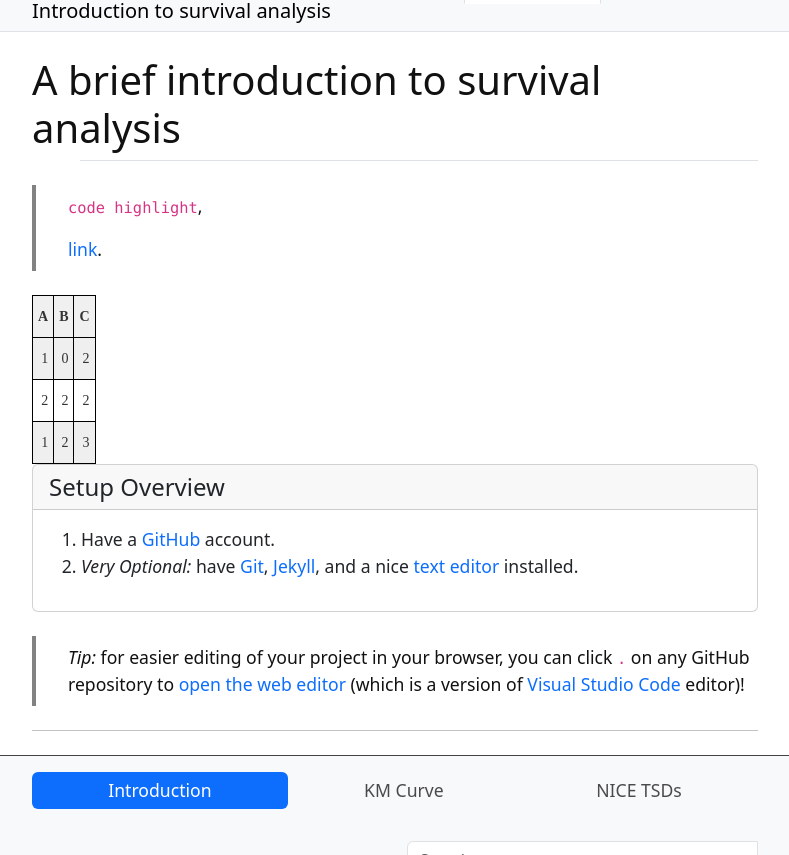
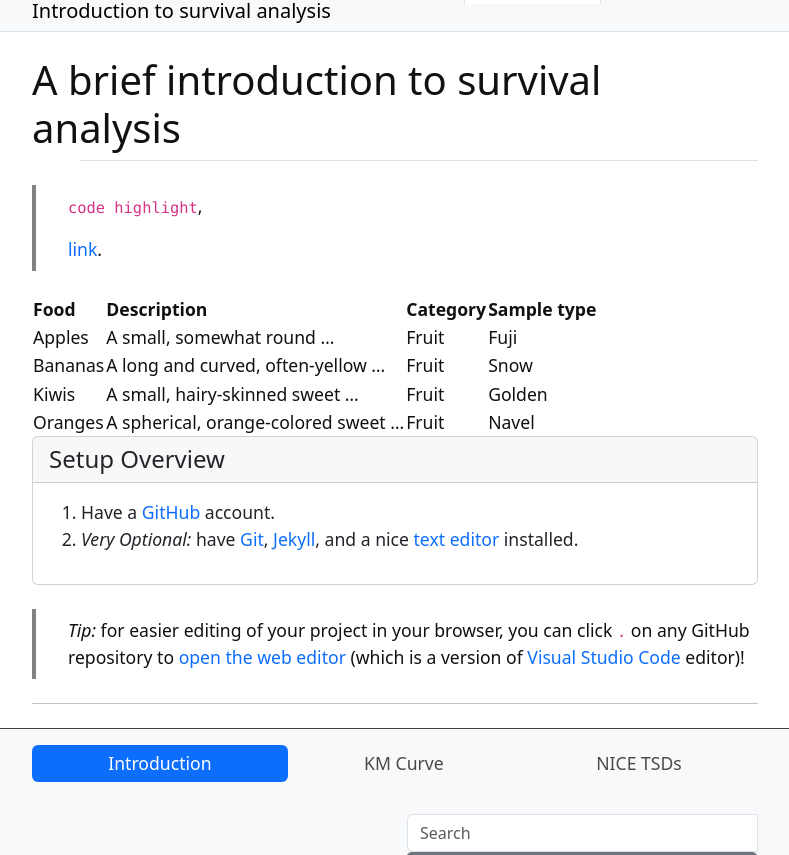
Before and after one commit to rexaamiri/cbeh, a Jekyll site: the page built from content/0-prep.md, in a window 1280 px wide, cut to the strip 121-976 px from the top of the page. Shown: the whole strip, without its empty margins (245-1034 px from the left). Built offline with Jekyll 4.4.1, drawn with Linux system fonts in a browser that asks for light colours.

Commit message:
Update 0-prep.md

```diff
--- a/content/0-prep.md
+++ b/content/0-prep.md
@@ -8,48 +8,16 @@ nav: Introduction
 > [link](https://github.com/join).
 
 
-<style type="text/css">
-.tg  {border-collapse:collapse;border-color:#ccc;border-spacing:0;}
-.tg td{background-color:#fff;border-color:#ccc;border-style:solid;border-width:1px;color:#333;
-  font-family:Arial, sans-serif;font-size:14px;overflow:hidden;padding:10px 5px;word-break:normal;}
-.tg th{background-color:#f0f0f0;border-color:#ccc;border-style:solid;border-width:1px;color:#333;
-  font-family:Arial, sans-serif;font-size:14px;font-weight:normal;overflow:hidden;padding:10px 5px;word-break:normal;}
-.tg .tg-ae4j{background-color:#efefef;border-color:#000000;font-family:"Times New Roman", Times, serif !important;text-align:right;
-  vertical-align:top}
-.tg .tg-yprg{border-color:#000000;font-family:"Times New Roman", Times, serif !important;font-weight:bold;text-align:left;
-  vertical-align:top}
-.tg .tg-5yna{border-color:#000000;font-family:"Times New Roman", Times, serif !important;text-align:right;vertical-align:top}
-</style>
-<table class="tg">
-<thead>
-  <tr>
-    <th class="tg-yprg">A</th>
-    <th class="tg-yprg">B</th>
-    <th class="tg-yprg">C</th>
-  </tr>
-</thead>
-<tbody>
-  <tr>
-    <td class="tg-ae4j">1</td>
-    <td class="tg-ae4j">0</td>
-    <td class="tg-ae4j">2</td>
-  </tr>
-  <tr>
-    <td class="tg-5yna">2</td>
-    <td class="tg-5yna">2</td>
-    <td class="tg-5yna">2</td>
-  </tr>
-  <tr>
-    <td class="tg-ae4j">1</td>
-    <td class="tg-ae4j">2</td>
-    <td class="tg-ae4j">3</td>
-  </tr>
-</tbody>
-</table>
+<div class="datatable-begin"></div>
 
+Food    | Description                           | Category | Sample type
+------- | ------------------------------------- | -------- | -----------
+Apples  | A small, somewhat round ...           | Fruit    | Fuji
+Bananas | A long and curved, often-yellow ...   | Fruit    | Snow
+Kiwis   | A small, hairy-skinned sweet ...      | Fruit    | Golden
+Oranges | A spherical, orange-colored sweet ... | Fruit    | Navel
 
-
-
+<div class="datatable-end"></div>
 
 
 
```
